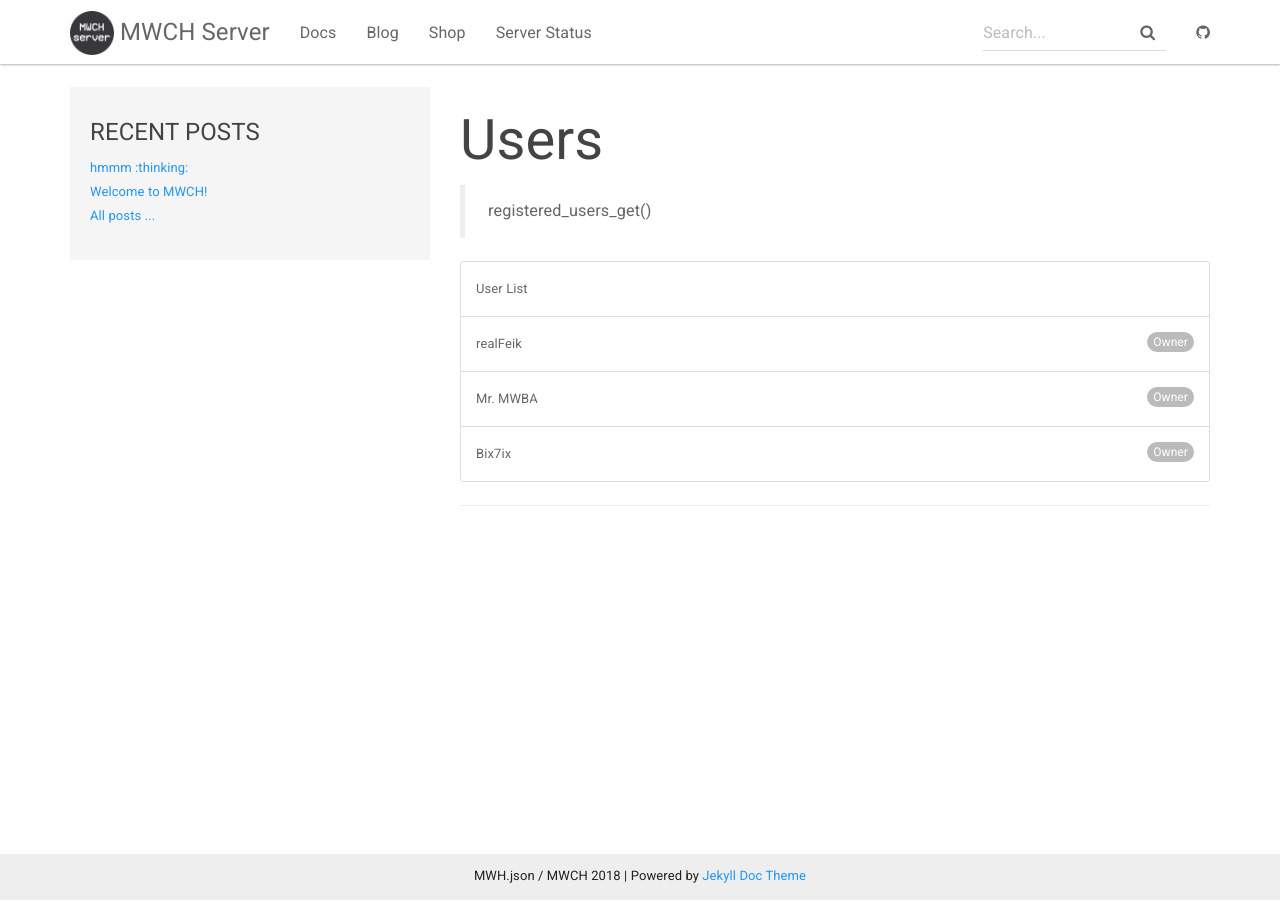
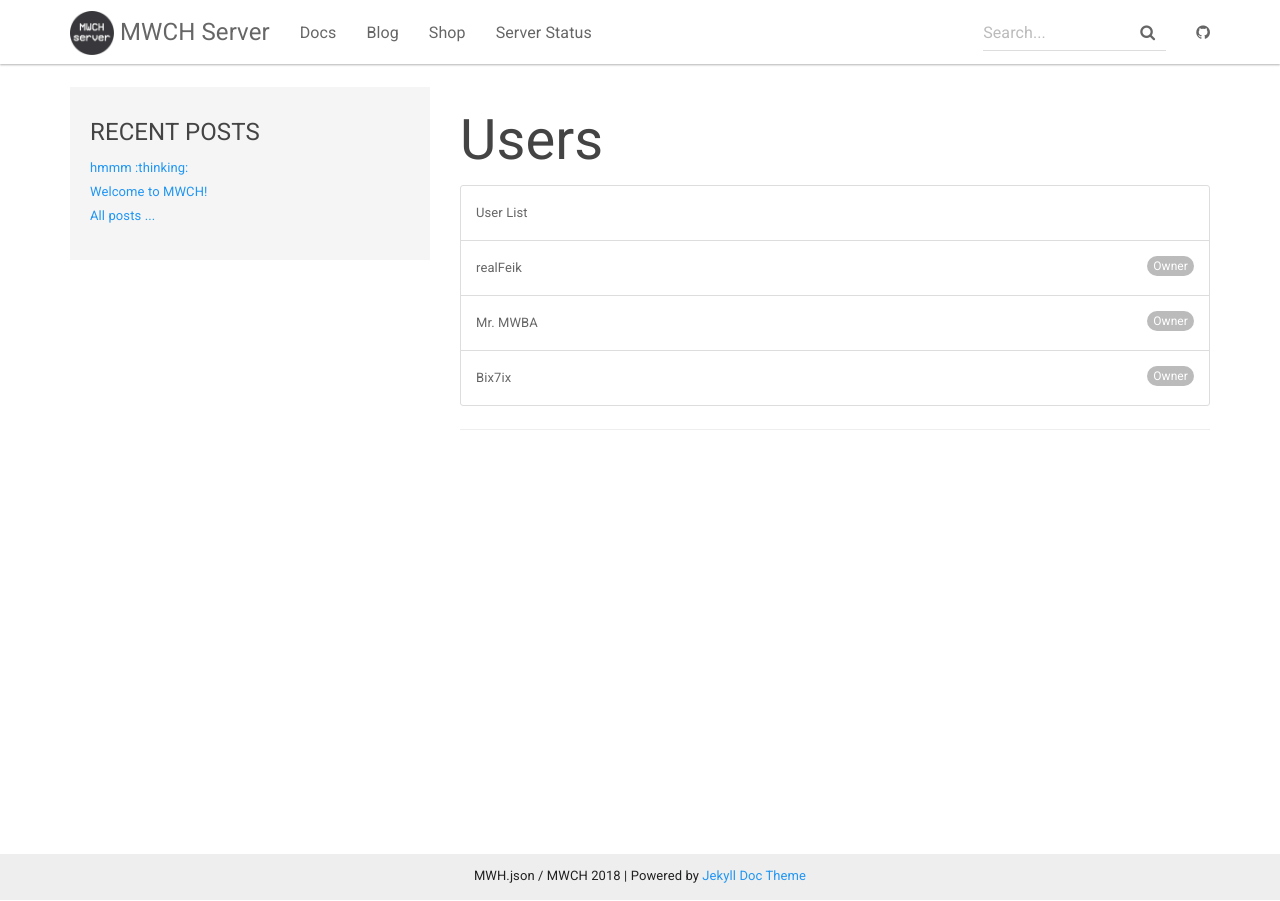
Before and after one commit to nattapong3912/website, a Jekyll site: the page built from users.md, in a window 1280 px wide. Built offline with Jekyll 4.4.1, drawn with Linux system fonts in a browser that asks for light colours; nearby versions of some CDN libraries.

Commit message:
Update users.md

```diff
--- a/users.md
+++ b/users.md
@@ -3,11 +3,9 @@
 title: Users
 ---
 
-> registered_users_get()
-
 <ul class="list-group">
   <li class="list-group-item">User List</li>
-  <li class="list-group-item">realFeik <span class="badge">Owner</span></li>
-  <li class="list-group-item">Mr. MWBA <span class="badge">Owner</span></li>
-  <li class="list-group-item">Bix7ix <span class="badge">Owner</span></li>
+  <li class="list-group-item">realFeik <span class="badge badge-primary">Owner</span></li>
+  <li class="list-group-item">Mr. MWBA <span class="badge badge-primary">Owner</span></li>
+  <li class="list-group-item">Bix7ix <span class="badge badge-primary">Owner</span></li>
 </ul>
```
